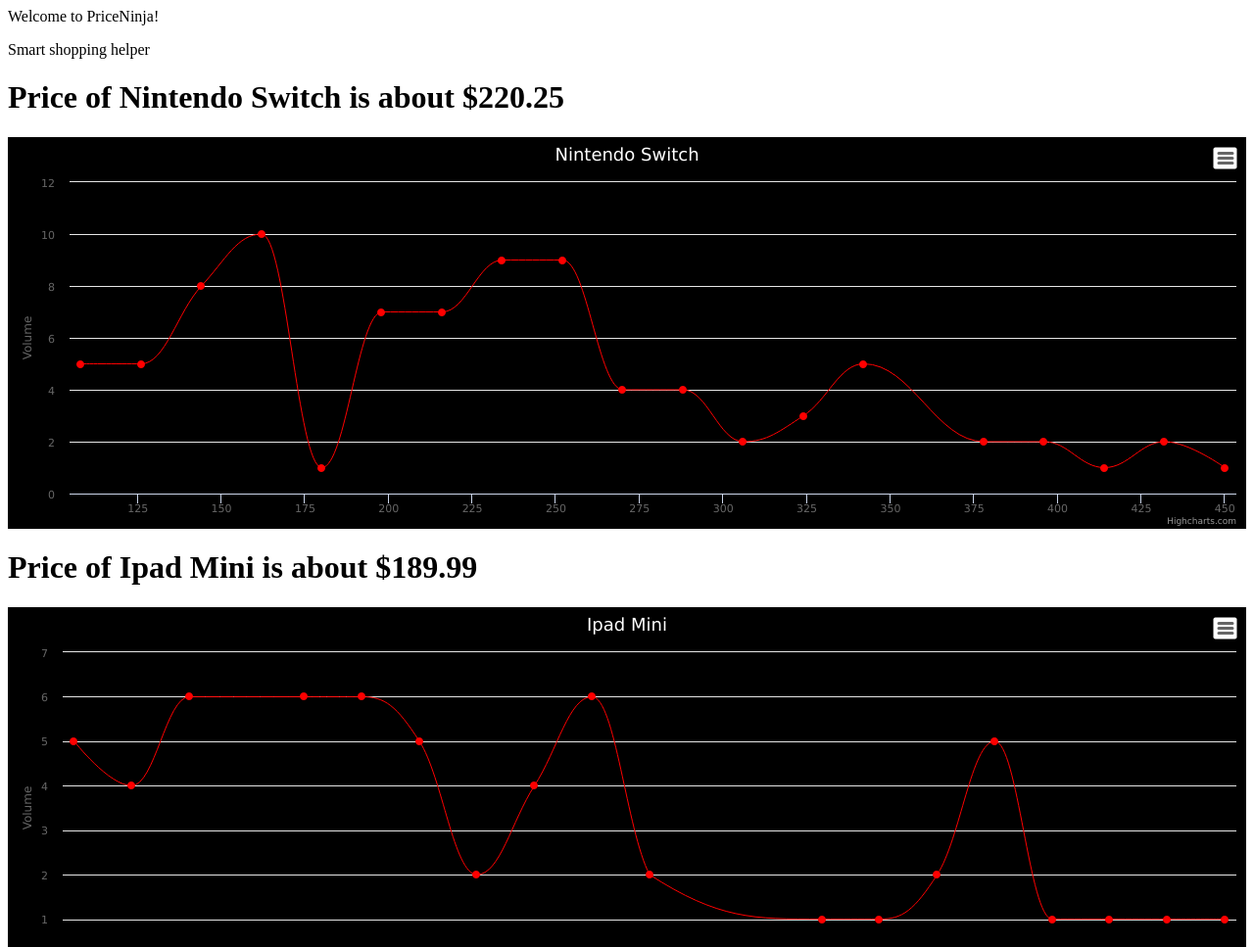
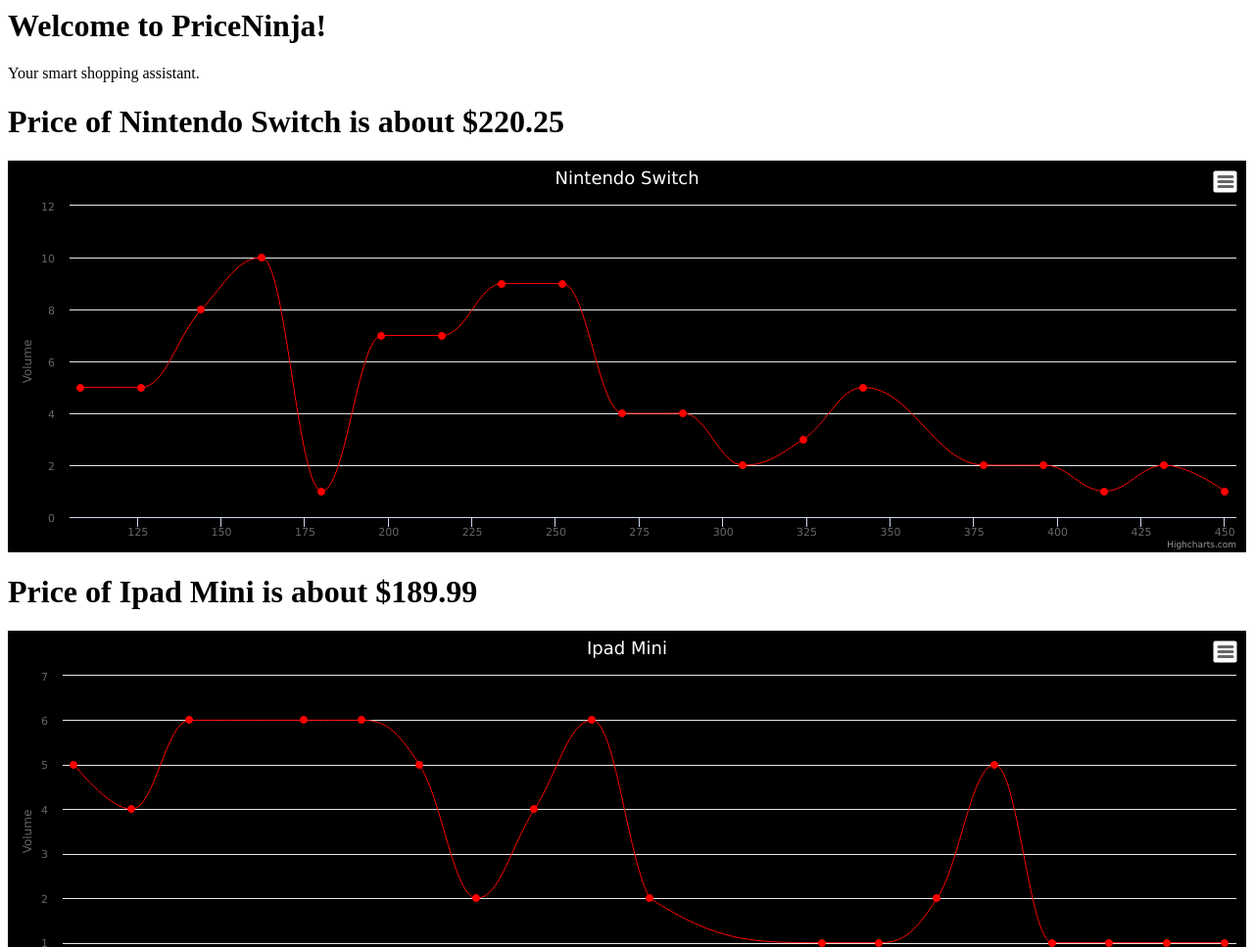
Before and after one commit to sherlyc/priceGeek, a website: page src/client/index.html in a window 1280 px wide. Shown: the top 967 px of the page at 98% size. Drawn offline with nearby package versions, Linux system fonts and the light colour scheme.

Commit message:
update homepage title

```diff
--- a/src/client/index.html
+++ b/src/client/index.html
@@ -7,8 +7,8 @@
         <script src="main.js"></script>
     </head>
     <body class="content">
-        <p>Welcome to PriceNinja!</p>
-        <p>Smart shopping helper</p>
+        <h1>Welcome to PriceNinja!</h1>
+        <p>Your smart shopping assistant.</p>
         <div id="products"></div>
     </body>
 </html>
```
